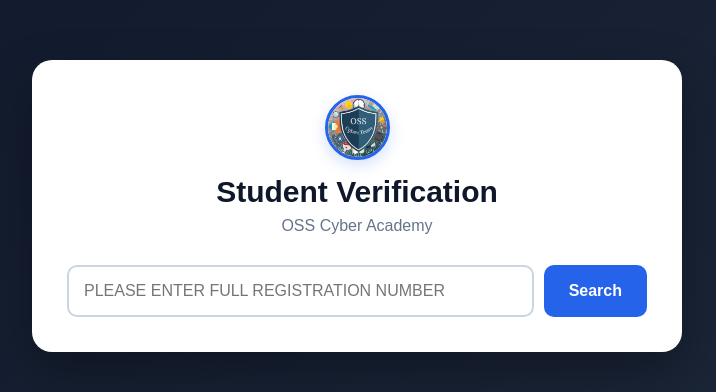
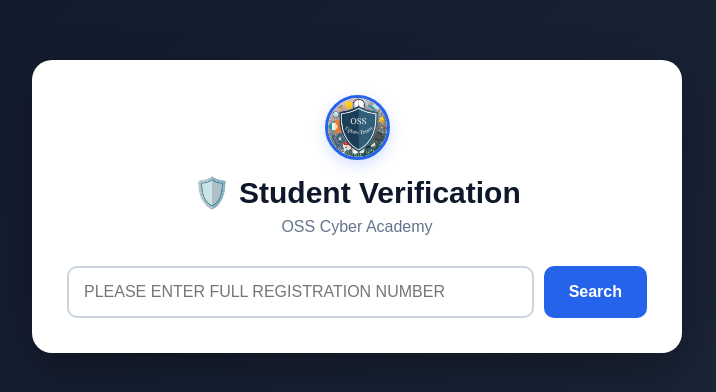
Before and after one commit to osscyberteam/Student_Verification, a plain HTML site: page index.html in a window 1280 px wide. Shown: the part 194-586 px from the top of the page, without its empty margins (283-999 px from the left). Drawn offline with Linux system fonts and the light colour scheme.

Commit message:
Update index.html

```diff
--- a/index.html
+++ b/index.html
@@ -441,7 +441,7 @@
 
 
     <h1>
-        Student Verification
+        🛡️ Student Verification
     </h1>
 
 
```
